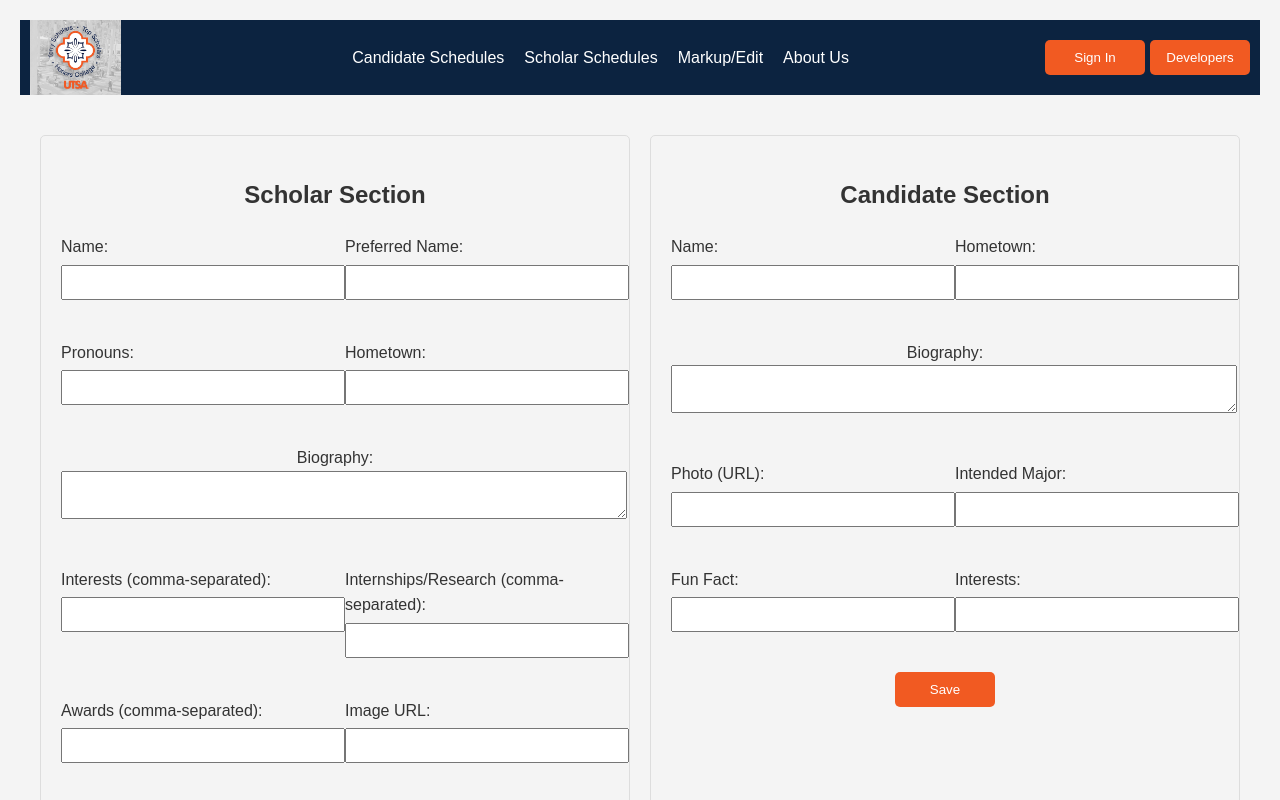
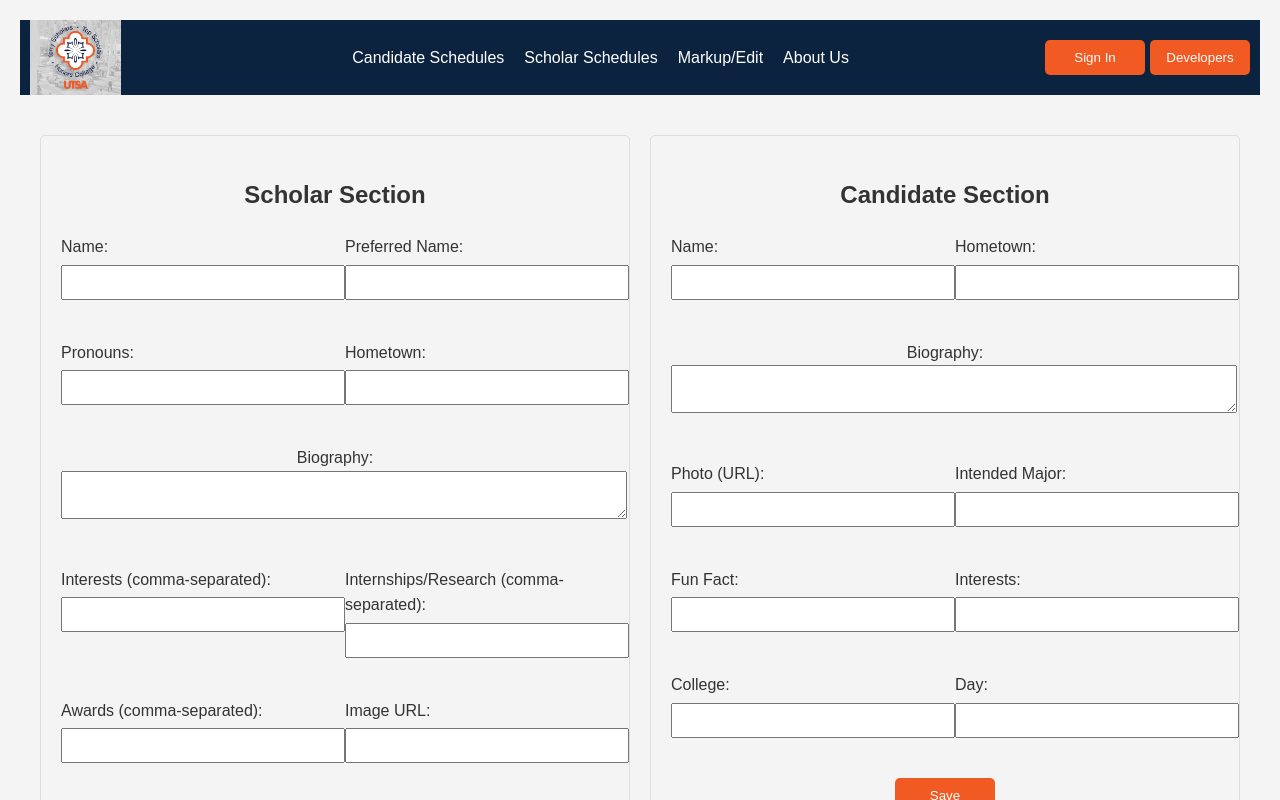
Before and after one commit to jesus-guillen02/test-scheduling, a React (Create React App) app: page /markup-edit in a window 1280 px wide. Shown: the top 800 px of the page. Built offline with nearby package versions, Linux system fonts and the light colour scheme.

Commit message:
Candidate Model

```diff
--- a/src/components/CandidateForm.js
+++ b/src/components/CandidateForm.js
@@ -9,7 +9,9 @@ function CandidateForm() {
     photo: '',
     intendedMajor: '',
     funFact: '',
-    interests: ''
+    interests: '',
+    college: '',
+    day: ''
   });
 
   const handleChange = (e) => {
@@ -20,7 +22,7 @@ function CandidateForm() {
     e.preventDefault();
     try {
       // Replace with your API endpoint and adjust HTTP method as necessary
-      const response = await fetch(`http://localhost:3001/api/candidates`, {
+      const response = await fetch(`http://localhost:3002/api/candidates`, {
         method: 'POST', // or 'PUT' if updating an existing scholar
         headers: {
           'Content-Type': 'application/json',
@@ -77,6 +79,16 @@ function CandidateForm() {
         <input type="text" name="interests" value={candidateData.interests} onChange={handleChange} />
       </div>
 
+      <div className="field-container">
+        <label>College:</label>
+        <input type="text" name="college" value={candidateData.college} onChange={handleChange} />
+      </div>
+
+      <div className="field-container">
+        <label>Day:</label>
+        <input type="text" name="day" value={candidateData.day} onChange={handleChange} />
+      </div>
+
       <div className="full-width">
         <button type="submit">Save</button>
       </div>
```
Also changed, not shown: 1 other file (tests, documents, lock files or other folders).
